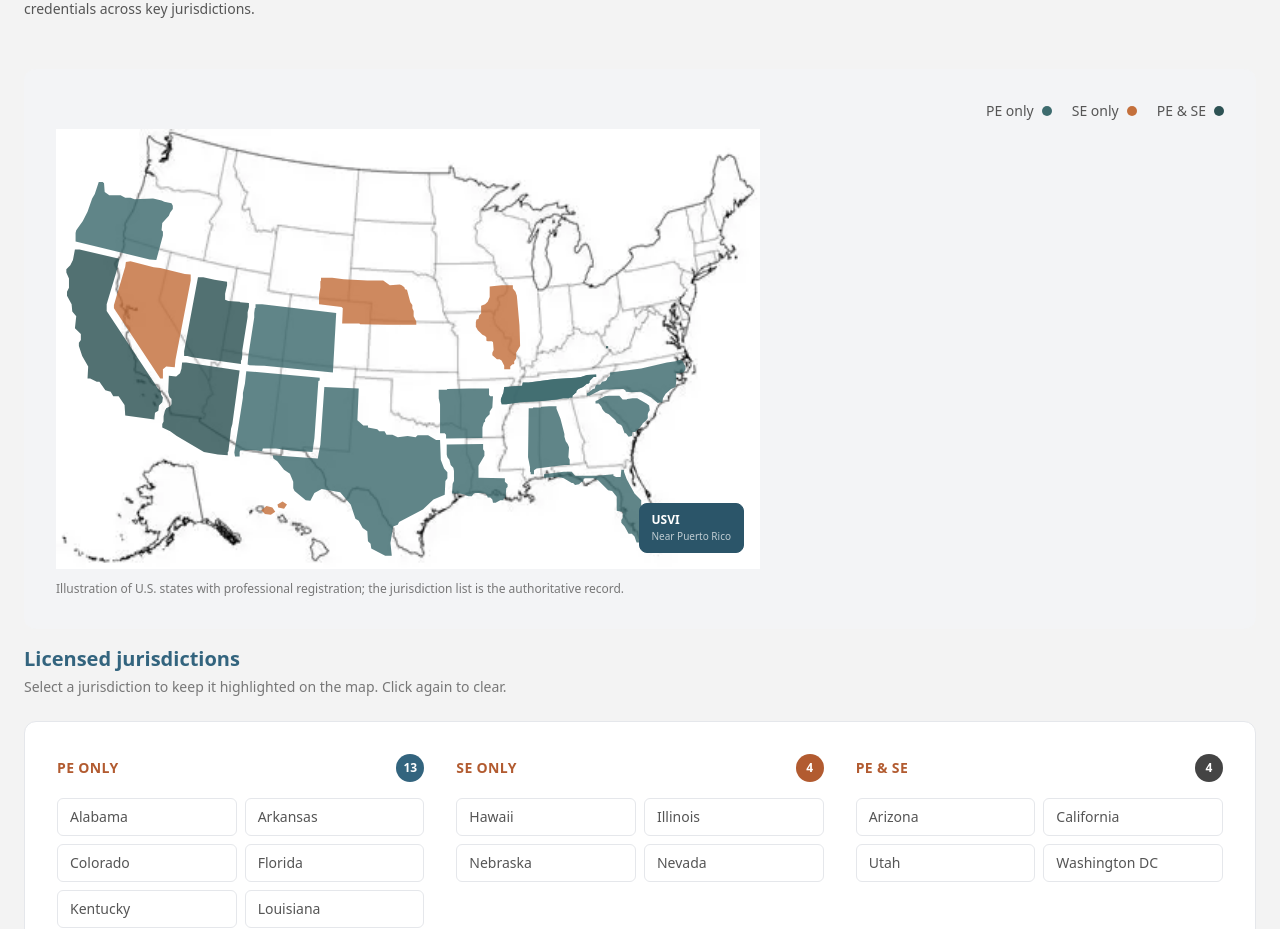
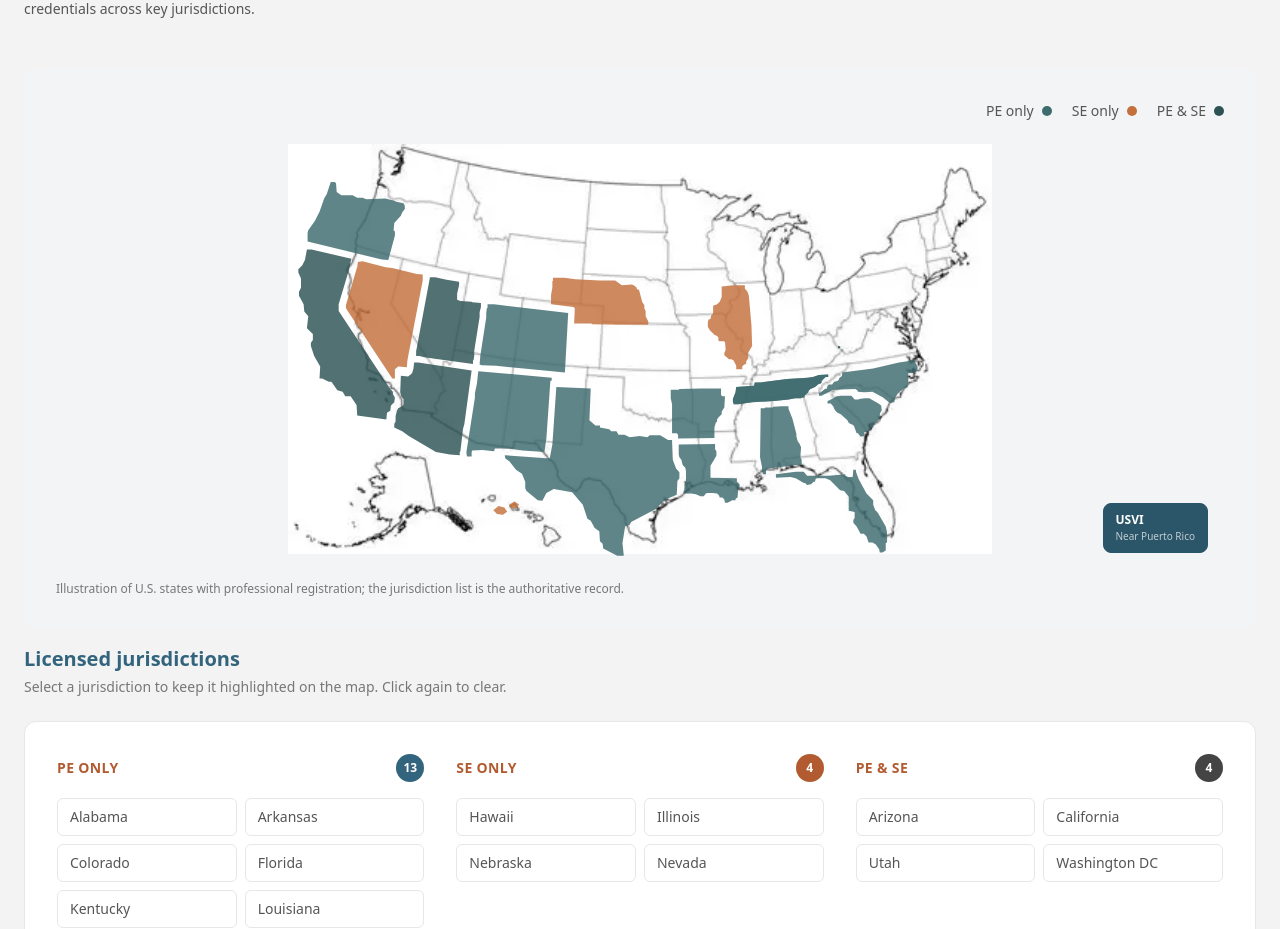
Before and after one commit to MrPerfectRecord/ASE, a Next.js app: page / in a window 1280 px wide. Shown: the part 1940-2869 px from the top of the page. Built offline with nearby package versions, Linux system fonts and the light colour scheme.

Commit message:
Adjust hero position and remove tagline text

```diff
--- a/src/components/USMap.tsx
+++ b/src/components/USMap.tsx
@@ -122,16 +122,9 @@ export default function USMap() {
           </div>
         </div>
 
-        <div className="relative" style={{aspectRatio:"960/600", maxHeight:"440px"}}>
-          {/* Base map image — fills the exact same space as the SVG */}
-          <img
-            src="/detailed-map.webp"
-            alt=""
-            aria-hidden
-            className="absolute inset-0 w-full h-full"
-            style={{objectFit:"fill"}}
-          />
-          <svg viewBox="0 0 960 600" className="absolute inset-0 w-full h-full">
+        <div className="relative">
+          <svg viewBox="0 0 960 600" className="w-full h-auto" style={{maxHeight:"440px"}}>
+            <image href="/detailed-map.webp" x="0" y="0" width="960" height="600" preserveAspectRatio="xMidYMid meet" />
             {/* Licensed state color overlays — unlicensed are transparent so image shows through */}
             {Object.entries(S).map(([abbr, [d]]) => (
               <path
```
